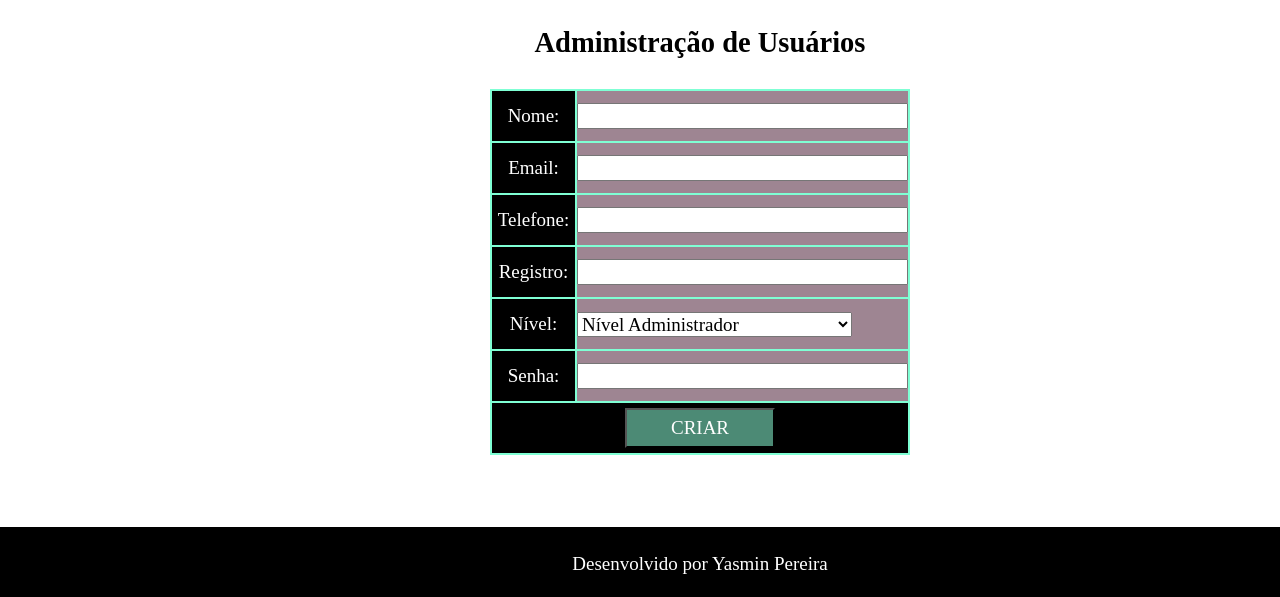
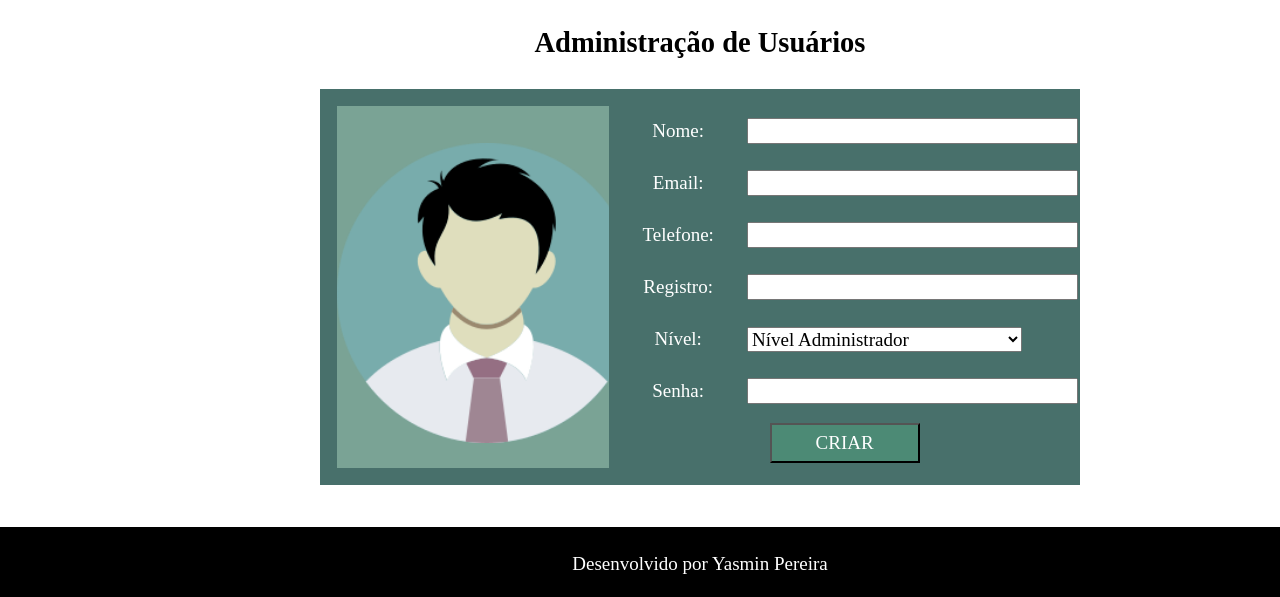
Before and after one commit to yasmin57/projetoDeliciaGelada, a PHP site: page /raiz/criar_usuarios.php in a window 1280 px wide; the page is wider, and only the part inside the window is pictured. Shown: the part 433-1030 px from the top of that part. Run offline with PHP 8.4, Linux system fonts and the light colour scheme.

Commit message:
23/10 - CMS, criação de usuários

```diff
--- a/cms/css/style.css
+++ b/cms/css/style.css
@@ -46,6 +46,12 @@
 .back_green{
     background-color: #4c8a75;
 }
+.back_green_dark{
+    background-color: #48706b;
+}
+.back_green_light{
+    background-color: #7aa395;
+}
 .back_black{
     background-color: black;
 }
@@ -56,7 +62,10 @@ h1{
     margin-top: 30px;
     margin-bottom: 30px;
 }
-
+.icon_user{
+   background-size: cover;
+   background-image: url(../imgs/icon_user.png);
+}
 /* Cabeçalho */
 header{
     width: 100%;
@@ -363,9 +372,11 @@ footer{
 
 /*Criar usuarios */
 #frm_usuarios{
-    width: 420px;
+    width: 760px;
     min-height: 50px;
-    background-color: aquamarine;
+    padding-top: 15px;
+    padding-bottom: 15px;
+    padding-left: 15px;
 }
 #frm_usuarios tr{
     height: 50px;
@@ -380,3 +391,10 @@ footer{
     margin-bottom: 0px;
     padding-top: 0px;
 }
+#frm_usuarios_img{
+    width: 300px;
+}
+#div_usuarios_img{
+    height: 300px;
+    margin-top: 12px;
+}
--- a/cms/raiz/criar_usuarios.php
+++ b/cms/raiz/criar_usuarios.php
@@ -16,36 +16,39 @@
                 <h1 class="txt_center">Administração de Usuários </h1>
 
                 <form method="post" action="" name="frmusuarios" >
-                    <table id="frm_usuarios" class="center fonte">
+                    <table id="frm_usuarios" class="center fonte back_green_dark color_white">
                         <tr>
-                            <td class="frm_usuarios_name back_black color_white txt_center">
+                            <td  id="frm_usuarios_img"  class="back_green_light" rowspan="7">
+                                <div class="icon_user" id="div_usuarios_img" ></div>
+                            </td>
+                            <td class="frm_usuarios_name txt_center">
                                 <p> Nome: </p>
                             </td>
-                            <td class="back_pink_light"> <input name="txtnome" class="fonte" type="text" maxlength="100" required size="29"> </td>
+                            <td> <input name="txtnome" class="fonte" type="text" maxlength="100" required size="29"> </td>
                         </tr>
                         <tr>
-                            <td class="frm_usuarios_name back_black color_white txt_center">
+                            <td class="frm_usuarios_name txt_center">
                                 <p> Email: </p>
                             </td>
-                            <td class="back_pink_light"> <input name="txtemail" class="fonte" type="email" maxlength="1000" required size="29"> </td>
+                            <td> <input name="txtemail" class="fonte" type="email" maxlength="1000" required size="29"> </td>
                         </tr>
                         <tr>
-                            <td class="frm_usuarios_name back_black color_white txt_center">
+                            <td class="frm_usuarios_name  txt_center">
                                 <p> Telefone: </p>
                             </td>
-                            <td class="back_pink_light"> <input name="txttelefone" class="fonte" type="text" maxlength="15" required size="29"> </td>
+                            <td> <input name="txttelefone" class="fonte" type="text" maxlength="15" required size="29"> </td>
                         </tr>
                         <tr>
-                            <td class="frm_usuarios_name back_black color_white txt_center">
+                            <td class="frm_usuarios_name txt_center">
                                 <p> Registro: </p>
                             </td>
-                            <td class="back_pink_light"> <input name="txtregistro" class="fonte" type="text" maxlength="5" required size="29"> </td>
+                            <td> <input name="txtregistro" class="fonte" type="text" maxlength="5" required size="29"> </td>
                         </tr>
                         <tr>
-                            <td class="frm_usuarios_name back_black color_white txt_center">
+                            <td class="frm_usuarios_name txt_center">
                                 <p> Nível: </p>
                             </td>
-                            <td class="back_pink_light">
+                            <td>
                                 <select name="slcnivel" id="frm_users_select" class="fonte">
                                     <option value="1"> Nível Administrador </option>
                                     <option value="2"> Nível Operador de Conteúdo </option>
@@ -54,23 +57,17 @@
                             </td>
                         </tr>
                         <tr>
-                            <td class="frm_usuarios_name back_black color_white txt_center">
+                            <td class="frm_usuarios_name txt_center">
                                 <p> Senha: </p>
                             </td>
-                            <td class="back_pink_light"> <input name="txtsenha" class="fonte" type="text" maxlength="1000" required size="29"> </td>
+                            <td> <input name="txtsenha" class="fonte" type="text" maxlength="1000" required size="29"> </td>
                         </tr>
                         <tr>
-                            <td class="back_black color_white txt_center" colspan="2">
+                            <td class="txt_center" colspan="2">
                                 <input class="botao back_green color_white fonte btn_users" type="submit" value="CRIAR" name="btncreateuser">
                             </td>
                         </tr>
                     </table>
-<!--
-
-                    <div class="itens_frm_users">
-
-                    </div>
--->
                 </form>
 
             </section>
```
Also changed, not shown: cms/imgs/icon_user.png.
